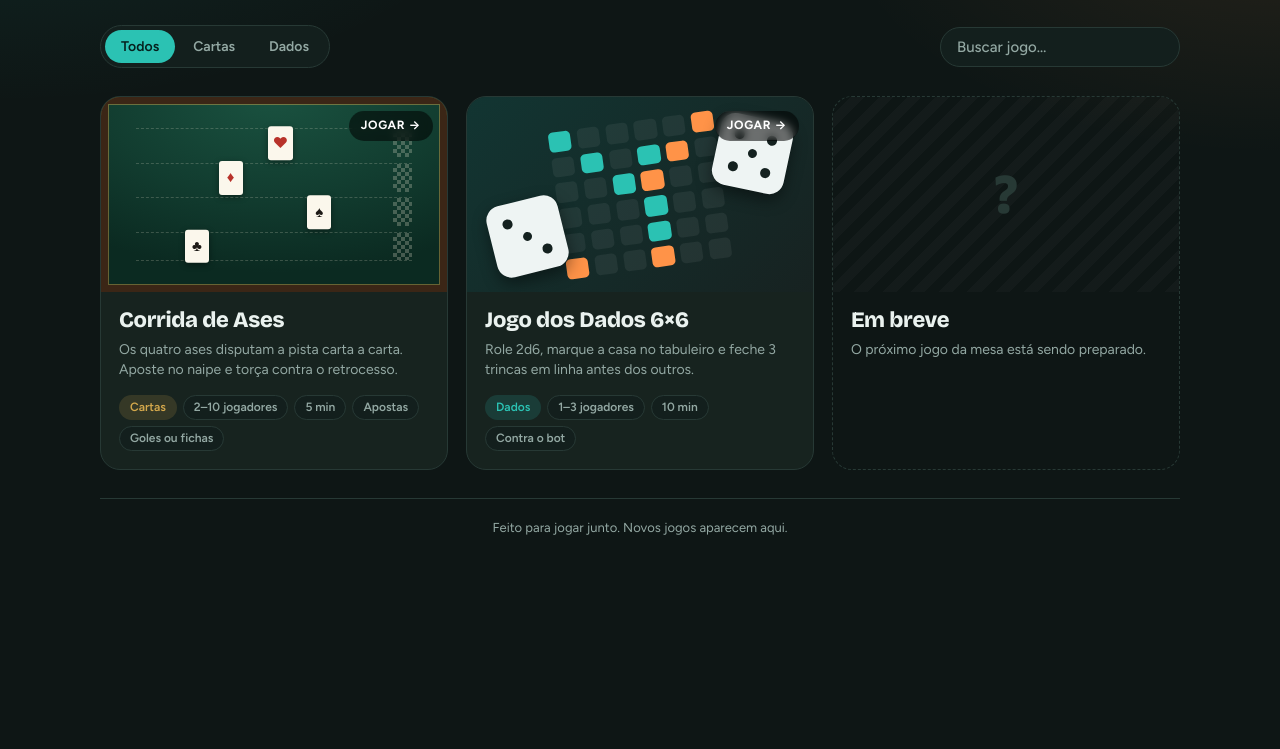
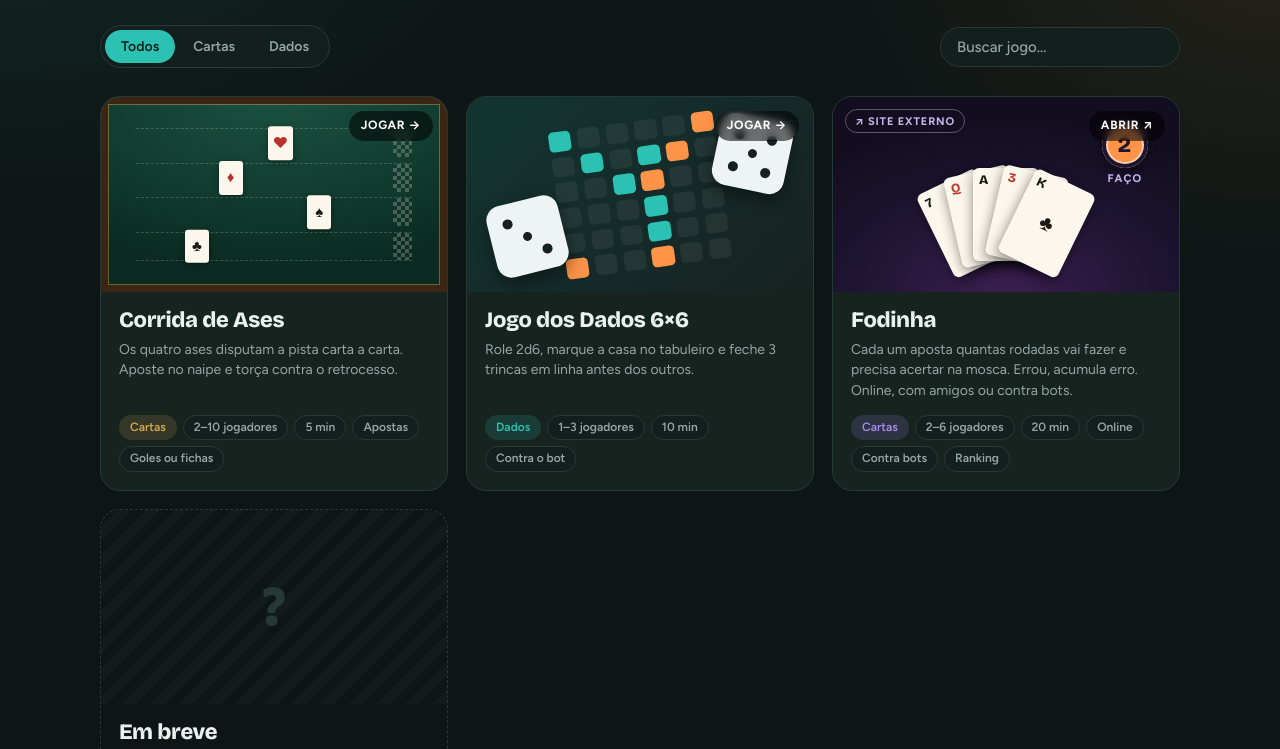
Before and after one commit to jonathancaye/games, a plain HTML site: page index.html in a window 1280 px wide. Shown: the part 177-926 px from the top of the page. Before the commit the page ends 800 px from the top, so only its background shows below. Drawn offline with nearby package versions, Linux system fonts and the light colour scheme.

Commit message:
Add files via upload

```diff
--- a/index.html
+++ b/index.html
@@ -95,6 +95,21 @@ a.game:hover .ases .ace{left:calc(var(--x) + var(--dx))}
 a.game:hover .dados .d1{transform:rotate(-200deg) translate(-6%,-6%)}
 a.game:hover .dados .d2{transform:rotate(190deg)}
 
+/* arte: Fodinha */
+.art.fod{background:radial-gradient(80% 90% at 50% 100%,#3a1f4f,#1c1430 60%,#120e1f)}
+.fod .fan{position:absolute;left:50%;bottom:16%;width:0;height:0}
+.fod .c{position:absolute;left:0;bottom:0;width:clamp(48px,11vw,66px);aspect-ratio:5/7;margin-left:calc(clamp(48px,11vw,66px) / -2);background:#fbf7ec;border-radius:6px;
+  box-shadow:0 4px 12px rgba(0,0,0,.45);transform-origin:50% 150%;transform:rotate(var(--r));display:grid;place-items:center;
+  font:700 clamp(15px,3.4vw,21px)/1 var(--f-display);color:#1d1a16;transition:transform .45s cubic-bezier(.3,1.4,.5,1)}
+.fod .c.r{color:#c0392b}
+.fod .c i{position:absolute;top:6%;left:9%;font-style:normal;font-size:.62em}
+a.game:hover .fod .c{transform:rotate(calc(var(--r) * 1.35))}
+.fod .bet{position:absolute;right:9%;top:13%;display:flex;flex-direction:column;align-items:center;gap:4px;font:700 11px var(--f-body);letter-spacing:.1em;text-transform:uppercase;color:#cdb8ee}
+.fod .bet b{width:46px;height:46px;border-radius:50%;display:grid;place-items:center;background:#ff9348;color:#1c1430;font:800 22px var(--f-display);
+  box-shadow:inset 0 0 0 4px #1c1430,inset 0 0 0 6px rgba(255,255,255,.55),0 4px 10px rgba(0,0,0,.4)}
+.fod .ext{position:absolute;left:12px;top:12px;font:700 11px var(--f-body);letter-spacing:.08em;text-transform:uppercase;color:#cdb8ee;
+  border:1px solid rgba(205,184,238,.4);padding:4px 9px;border-radius:999px}
+
 /* em breve */
 .game.soon{border-style:dashed;background:transparent}
 .art.soon{background:repeating-linear-gradient(-45deg,rgba(255,255,255,.025) 0 10px,transparent 10px 20px)}
@@ -161,6 +176,18 @@ const GAMES = [
     art: "dados"
   },
   {
+    title: "Fodinha",
+    url: "https://fodinha.cayzzo.com.br",
+    external: true,
+    desc: "Cada um aposta quantas rodadas vai fazer e precisa acertar na mosca. Errou, acumula erro. Online, com amigos ou contra bots.",
+    category: "Cartas",
+    players: "2–6 jogadores",
+    time: "20 min",
+    extra: ["Online", "Contra bots", "Ranking"],
+    accent: "#a78bf0",
+    art: "fod"
+  },
+  {
     title: "Em breve",
     desc: "O próximo jogo da mesa está sendo preparado.",
     category: null,
@@ -182,6 +209,10 @@ const ARTS = {
     const cells=Array.from({length:36},(_,i)=>`<i class="${t.includes(i)?"t":o.includes(i)?"o":""}"></i>`).join("");
     return `<div class="board">${cells}</div>${die(3,"d1")}${die(5,"d2")}`;
   },
+  fod(){
+    const cs=[["7","♣",0,-26],["Q","♥",1,-13],["A","♠",0,0],["3","♦",1,13],["K","♣",0,26]];
+    return `<span class="ext">↗ Site externo</span><div class="fan">${cs.map(([r,su,red,a])=>`<div class="c${red?" r":""}" style="--r:${a}deg"><i>${r}</i>${su}</div>`).join("")}</div><div class="bet"><b>2</b>Faço</div>`;
+  },
   soon(){return `<span>?</span>`;}
 };
 
@@ -194,10 +225,10 @@ let filter="Todos";
 function card(g){
   const tags=g.soon?"":`<div class="tags"><span class="tag cat">${esc(g.category)}</span><span class="tag">${esc(g.players)}</span><span class="tag">${esc(g.time)}</span>${(g.extra||[]).map(t=>`<span class="tag">${esc(t)}</span>`).join("")}</div>`;
   const inner=`<div class="art ${g.art}" aria-hidden="true">${ARTS[g.art]?ARTS[g.art]():""}</div>
-    ${g.soon?"":`<span class="play">Jogar →</span>`}
+    ${g.soon?"":`<span class="play">${g.external?"Abrir ↗":"Jogar →"}</span>`}
     <div class="info"><h2>${esc(g.title)}</h2><p>${esc(g.desc)}</p>${tags}</div>`;
   const style=g.accent?` style="--accent:${g.accent};--accent-soft:${hexSoft(g.accent)}"`:"";
-  return g.soon?`<div class="game soon">${inner}</div>`:`<a class="game" href="${g.url}"${style}>${inner}</a>`;
+  return g.soon?`<div class="game soon">${inner}</div>`:`<a class="game" href="${g.url}"${g.external?' target="_blank" rel="noopener"':""}${style}>${inner}</a>`;
 }
 
 function render(){
```
Also changed, not shown: jogos/corrida-de-ases/index.html (+4 -2 lines).
